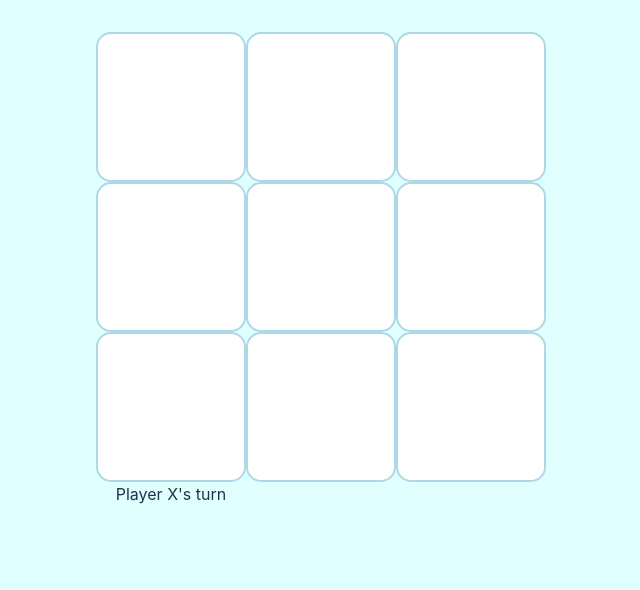
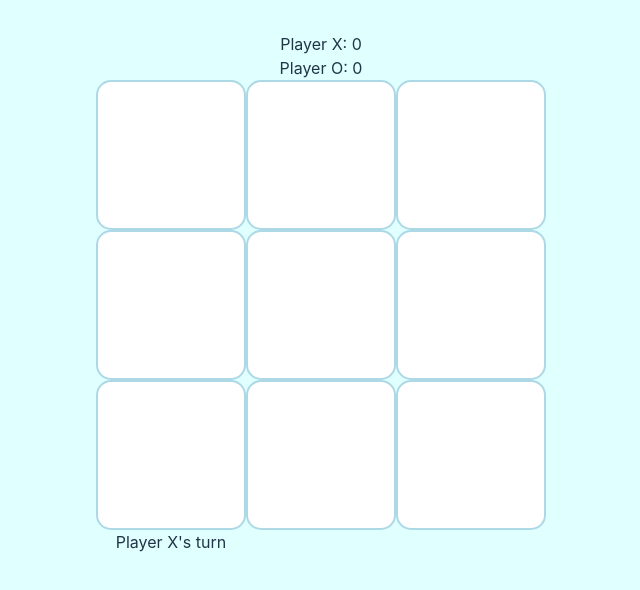
Before and after one commit to vinniejipsk/mintae-shengkit-ttt, a React (Vite) app in the folder tictactoe_react/: page / in a window 1280 px wide. Shown: the top 590 px of the page, without its empty margins (319-959 px from the left). Built offline with nearby package versions, Linux system fonts and the light colour scheme.

Commit message:
add scoreboard and reset button

```diff
--- a/tictactoe_react/src/App.jsx
+++ b/tictactoe_react/src/App.jsx
@@ -9,6 +9,7 @@ function App() {
   const [turn, setTurn] = useState('X');
   const [winner, setWinner] = useState(null);
   const [score, setScore] = useState({ X: 0, O: 0 });
+  const [gameOver, setGameOver] = useState(false);
 
   const handleWin = (player) => {
     setWinner(player);
@@ -17,7 +18,7 @@ function App() {
 
   return (
     <div className="App">
-      {/* <ScoreBoard /> */}
+      <ScoreBoard score={score} />
       <Board
         board={board}
         setBoard={setBoard}
@@ -25,10 +26,18 @@ function App() {
         setTurn={setTurn}
         winner={winner}
         handleWin={handleWin}
-        />
-        {/* {gameOver ? <GameMsg /> : null}
-        {gameOver ? <PlayAgainButton /> : null} */}
-      {/* <PlayAgainButton /> */}
+        setGameOver={setGameOver}
+      />
+
+      {gameOver ?
+        <PlayAgainButton
+          setBoard={setBoard}
+          setTurn={setTurn}
+          setWinner={setWinner}
+          setScore={setScore}
+          setGameOver={setGameOver}
+          />
+          : null}
     </div>
   );
 }
--- a/tictactoe_react/src/Board.jsx
+++ b/tictactoe_react/src/Board.jsx
@@ -2,7 +2,7 @@ import React from 'react';
 import CellSquare from './CellSquare';
 import GameMsg from './GameMsg';
 
-function Board({ board, setBoard, turn, setTurn, winner, handleWin }) {
+function Board({ board, setBoard, turn, setTurn, winner, handleWin, setGameOver }) {
 
   const handleClick = (index) => {
 
@@ -26,12 +26,14 @@ function Board({ board, setBoard, turn, setTurn, winner, handleWin }) {
       const [a, b, c] = combo;
       if (newBoard[a] && newBoard[a] === newBoard[b] && newBoard[a] === newBoard[c]) {
         handleWin(currentTurn);
+        setGameOver(true);
         return;
       }
     }
 
     if (!newBoard.includes(null)) {
       handleWin('T'); // T for Tie
+      setGameOver(true);
     }
   };
 
--- a/tictactoe_react/src/PlayAgainButton.jsx
+++ b/tictactoe_react/src/PlayAgainButton.jsx
@@ -1,6 +1,14 @@
 import React from 'react';
 
-function PlayAgainButton() {
+function PlayAgainButton({ setBoard, setTurn, setWinner, setScore, setGameOver }) {
+
+    const resetGame = () => {
+        setBoard(Array(9).fill(null));
+        setTurn('X');
+        setWinner(null);
+        setGameOver(false);
+    }
+
   return (
     <button className="playAgainBtn" onClick={resetGame}>
       Play Again
--- a/tictactoe_react/src/ScoreBoard.jsx
+++ b/tictactoe_react/src/ScoreBoard.jsx
@@ -1,9 +1,10 @@
 import React from 'react';
 
-function ScoreBoard() {
+function ScoreBoard({ score }) {
   return (
     <div className="score-board">
-      <div>Player X: {score.X} Player O: {score.O}</div>
+      <div>Player X: {score.X}</div>
+      <div>Player O: {score.O}</div>
     </div>
   );
 }
```
